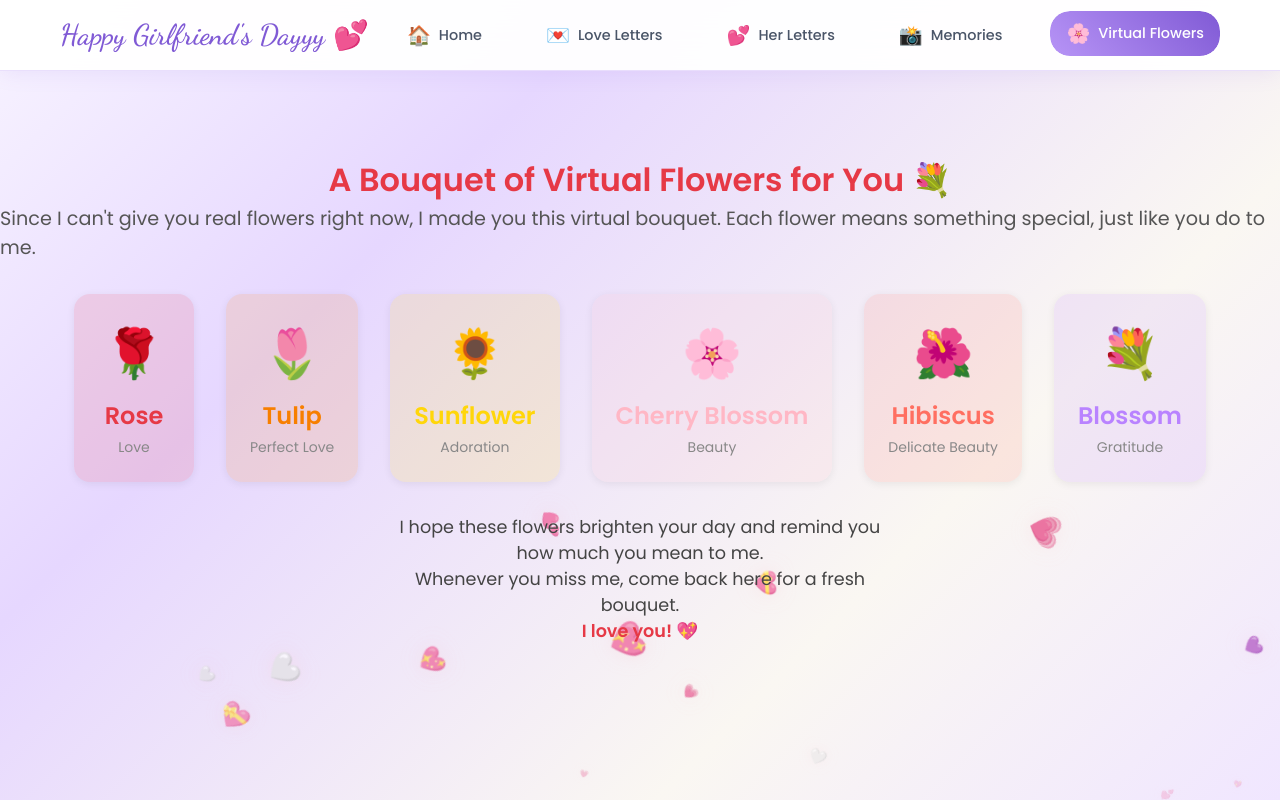
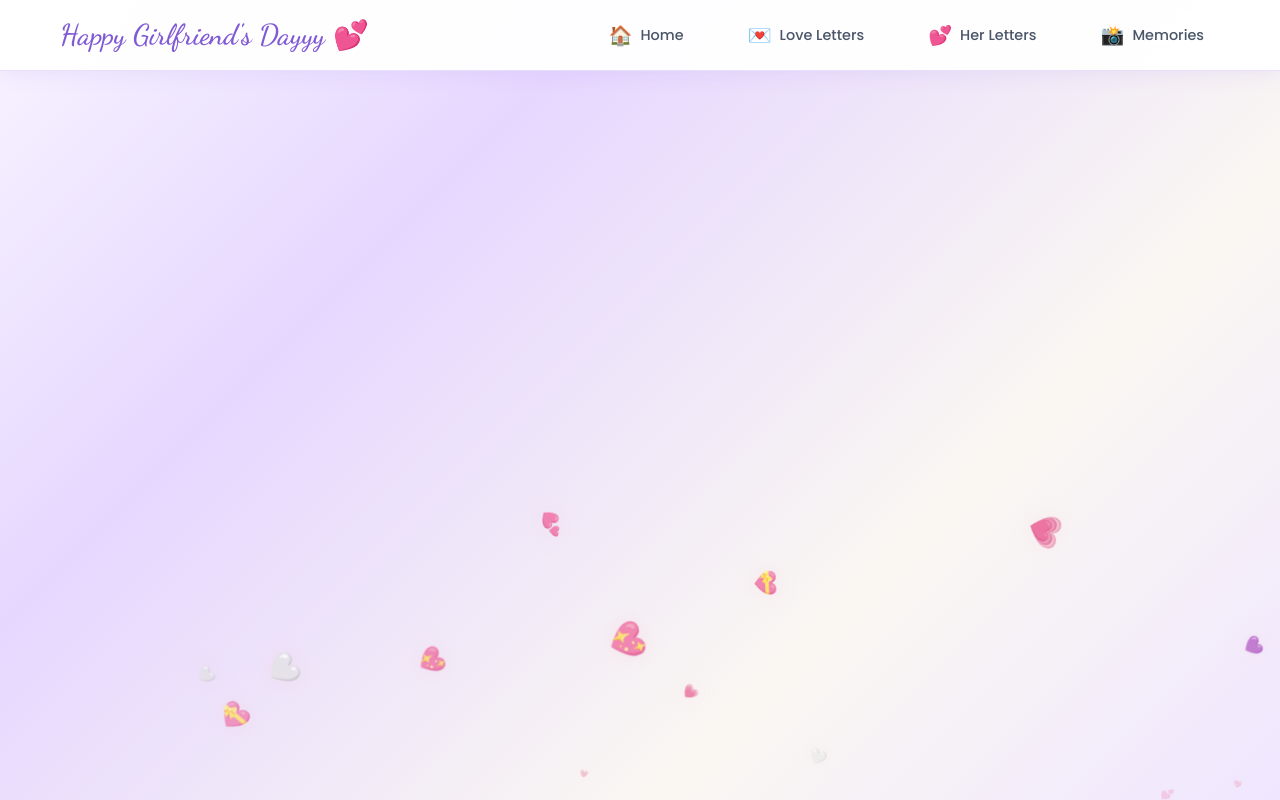
Before and after one commit to tech-monarch/happy-girlfriends-day-eddy, a React (Create React App) app: page /flowers in a window 1280 px wide. Built offline with nearby package versions, Linux system fonts and the light colour scheme; the HTML template or start-up script is replaced by a standard one.

Commit message:
Shinra Tensei

```diff
--- a/src/App.tsx
+++ b/src/App.tsx
@@ -6,7 +6,7 @@ import Home from './pages/Home';
 import LoveLetters from './pages/LoveLetters';
 import HerLetters from './pages/HerLetters';
 import Memories from './pages/Memories';
-import VirtualFlowers from './pages/VirtualFlowers';
+
 
 
 import FloatingHearts from './components/FloatingHearts';
@@ -29,7 +29,7 @@ function App() {
             <Route path="/letters" element={<LoveLetters />} />
             <Route path="/her-letters" element={<HerLetters />} />
             <Route path="/memories" element={<Memories />} />
-            <Route path="/flowers" element={<VirtualFlowers />} />
+
           </Routes>
         </motion.main>
       </div>
--- a/src/components/Navigation.tsx
+++ b/src/components/Navigation.tsx
@@ -12,7 +12,7 @@ const Navigation: React.FC = () => {
     { path: '/letters', label: 'Love Letters', icon: '💌' },
     { path: '/her-letters', label: 'Her Letters', icon: '💕' },
     { path: '/memories', label: 'Memories', icon: '📸' },
-    { path: '/flowers', label: 'Virtual Flowers', icon: '🌸' }
+
   ];
 
   return (
--- a/src/pages/VirtualFlowers.tsx
+++ /dev/null
@@ -1,38 +0,0 @@
-import React from "react";
-import "./Memories.css";
-
-const flowers = [
-  { name: "Rose", color: "#e63946", emoji: "🌹", meaning: "Love" },
-  { name: "Tulip", color: "#f77f00", emoji: "🌷", meaning: "Perfect Love" },
-  { name: "Sunflower", color: "#ffd60a", emoji: "🌻", meaning: "Adoration" },
-  { name: "Cherry Blossom", color: "#ffb7c5", emoji: "🌸", meaning: "Beauty" },
-  { name: "Hibiscus", color: "#ff6f61", emoji: "🌺", meaning: "Delicate Beauty" },
-  { name: "Blossom", color: "#b983ff", emoji: "💐", meaning: "Gratitude" }
-];
-
-const VirtualFlowers: React.FC = () => {
-  return (
-    <div className="memories-container" style={{ minHeight: "80vh", display: "flex", flexDirection: "column", alignItems: "center", justifyContent: "center" }}>
-      <h1 style={{ color: "#e63946", marginBottom: 0 }}>A Bouquet of Virtual Flowers for You 💐</h1>
-      <p style={{ fontSize: "1.2rem", marginBottom: "2rem", color: "#555" }}>
-        Since I can't give you real flowers right now, I made you this virtual bouquet. Each flower means something special, just like you do to me.
-      </p>
-      <div style={{ display: "flex", gap: "2rem", flexWrap: "wrap", justifyContent: "center", marginBottom: "2rem" }}>
-        {flowers.map((flower, idx) => (
-          <div key={idx} style={{ background: flower.color + "22", borderRadius: 16, padding: 24, minWidth: 120, textAlign: "center", boxShadow: "0 2px 8px #0001" }}>
-            <span style={{ fontSize: 48 }}>{flower.emoji}</span>
-            <h2 style={{ margin: "0.5rem 0 0.2rem 0", color: flower.color }}>{flower.name}</h2>
-            <div style={{ fontSize: 14, color: "#888" }}>{flower.meaning}</div>
-          </div>
-        ))}
-      </div>
-      <div style={{ fontSize: "1.1rem", color: "#444", maxWidth: 500, textAlign: "center" }}>
-        I hope these flowers brighten your day and remind you how much you mean to me. <br />
-        Whenever you miss me, come back here for a fresh bouquet. <br />
-        <span style={{ color: "#e63946", fontWeight: 600 }}>I love you! 💖</span>
-      </div>
-    </div>
-  );
-};
-
-export default VirtualFlowers;
```
